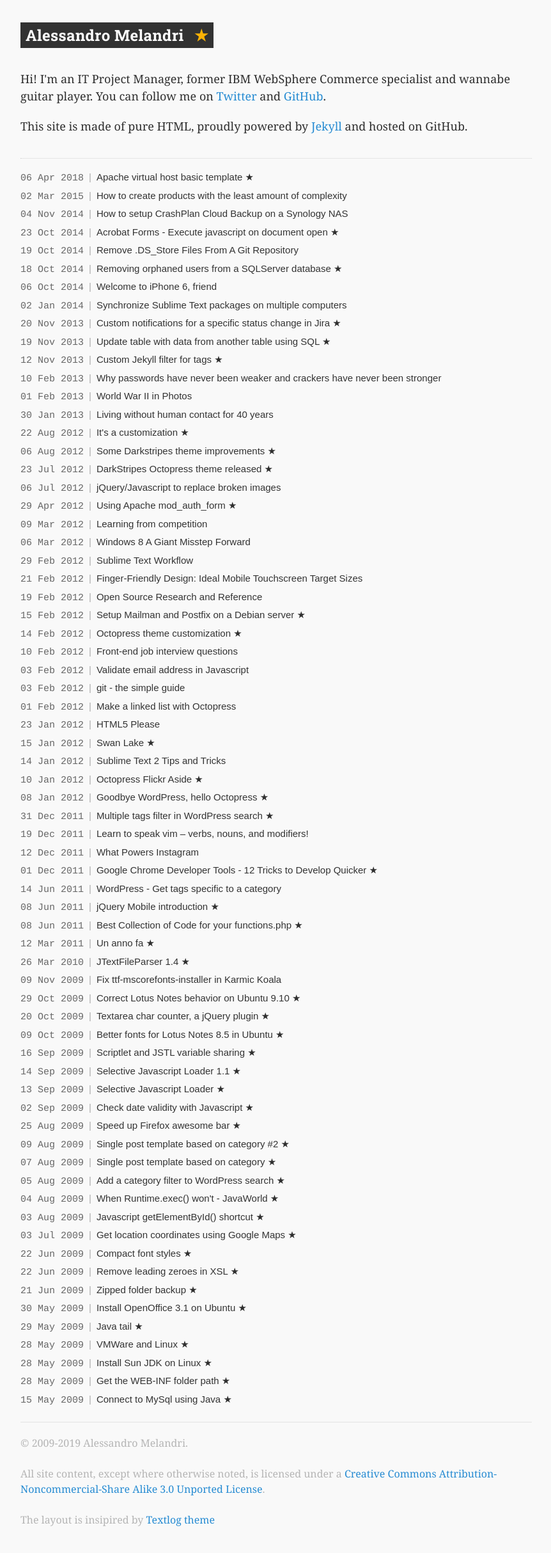
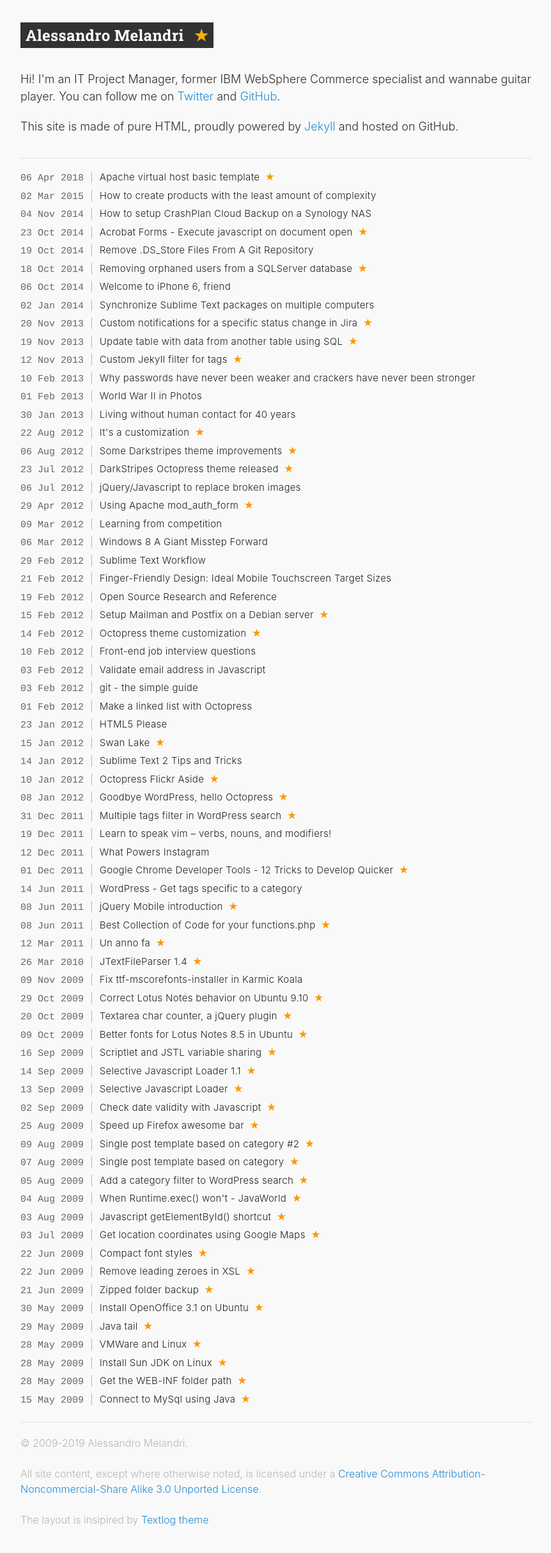
Before and after one commit to amelandri/amelandri.github.io, a Jekyll site: the page built from index.html, in a window 1280 px wide. Shown: the whole page at 64% size, without its empty margins (208-1070 px from the left). Built offline with Jekyll 4.4.1, drawn with Linux system fonts in a browser that asks for light colours; the list of posts is cut into pages by our own code; comment, search, counter and statistics services are not loaded.

Commit message:
Cheanged site main font. Other fonts improvement

```diff
--- a/public/css/style.css
+++ b/public/css/style.css
@@ -17,7 +17,8 @@ body {
 }
 
 html {
-    font-family: "PT Serif", Georgia, "Times New Roman", serif;
+    /*font-family: "PT Serif", Georgia, "Times New Roman", serif;*/
+    font: 300 16px/1.5 -apple-system,BlinkMacSystemFont,"Segoe UI",Roboto,Helvetica,Arial,sans-serif,"Apple Color Emoji","Segoe UI Emoji","Segoe UI Symbol";
     font-size: 16px;
     line-height: 1.5;
 }
@@ -81,11 +82,11 @@ body {
     font-size: 0.9rem;
     padding-bottom: 0.8rem;
     margin-bottom: 0.8rem;
-    border-bottom: 1px dotted #d1d1d1
+    border-bottom: 1px dotted #d1d1d1;
+
 }
 
 .homelist{
-    font-family: arial, helvetica, verdana, sans-serif;
     font-size: 0.75rem;
     margin-bottom: 1rem;
 }
@@ -95,23 +96,29 @@ body {
 }
 
 .homelistitem a{
-    color: #333333;
+    color: #222222;
+    letter-spacing: 0.016rem;
 }
 
 .homelistdate{
-    font-family: courier;
-     color: #666666;
-     font-size: 0.75rem;
+    font-family: courier, monospace;
+    color: #666666;
+    font-size: 0.75rem;
 }
 
 .homelistsep{
-    padding: 0 0.4rem;
+    padding: 0 0.5rem;
     color: #aaaaaa;
 }
 
 .star{
     color: #fcb205;
     padding-left: 0.5rem;
+}
+
+.starlist{
+    color: #FC9805;
+    padding-left: 0.2rem;
 }
 
 
```
